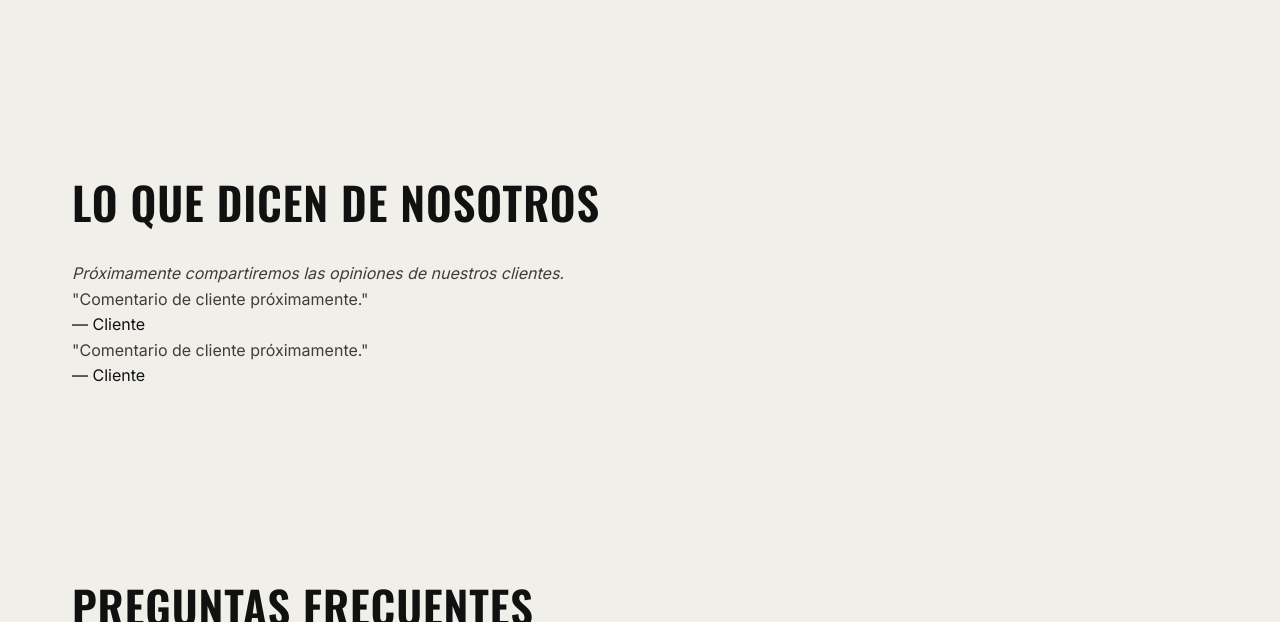
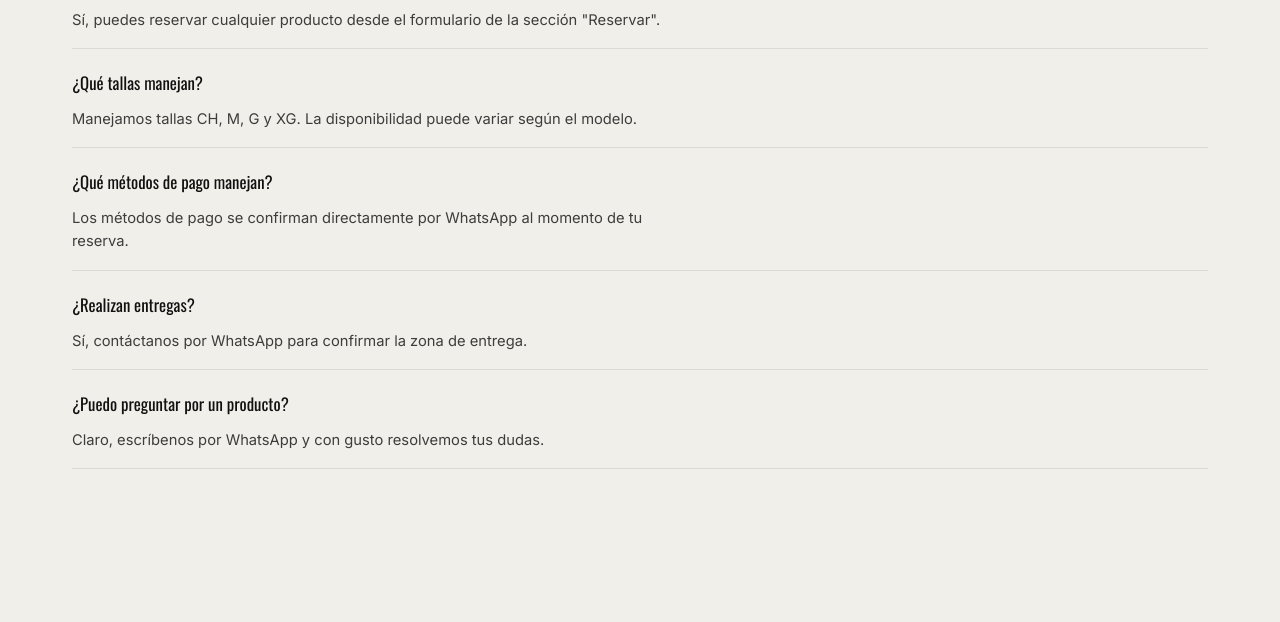
Before and after one commit to scarlycode/mens-shirts, a Flask app: page / in a window 1280 px wide. Shown: the part 5878-6500 px from the top of the page. Run offline with Flask 3, Linux system fonts and the light colour scheme.

Commit message:
Etapa 4 (parte 5): estilos de Galeria, Testimonios y FAQ

```diff
--- a/static/css/style.css
+++ b/static/css/style.css
@@ -611,3 +611,95 @@ section {
     justify-self: start;
     margin-top: var(--space-xs);
 }
+/* -----------------------------
+   16. GALERÍA
+   ----------------------------- */
+.galeria > p {
+    font-family: var(--font-mono);
+    font-size: 0.85rem;
+    color: var(--color-gray);
+    margin-bottom: var(--space-md);
+}
+
+.galeria__grid {
+    display: grid;
+    grid-template-columns: repeat(auto-fit, minmax(220px, 1fr));
+    gap: var(--space-sm);
+}
+
+.galeria__grid img {
+    width: 100%;
+    aspect-ratio: 1 / 1;
+    object-fit: cover;
+    background-color: var(--color-fog);
+    border: 1px solid var(--color-fog);
+    transition: opacity var(--transition);
+}
+
+.galeria__grid img:hover {
+    opacity: 0.8;
+}
+
+/* -----------------------------
+   17. TESTIMONIOS
+   ----------------------------- */
+.testimonios {
+    text-align: center;
+}
+
+.testimonios > p {
+    color: var(--color-gray);
+    margin-bottom: var(--space-md);
+}
+
+.testimonios__grid {
+    display: grid;
+    grid-template-columns: repeat(auto-fit, minmax(260px, 1fr));
+    gap: var(--space-sm);
+    text-align: left;
+}
+
+.testimonio-card {
+    background-color: var(--color-white);
+    border: 1px solid var(--color-fog);
+    padding: var(--space-md);
+}
+
+.testimonio-card p {
+    font-size: 1rem;
+    font-style: italic;
+    color: var(--color-graphite);
+    margin-bottom: var(--space-sm);
+}
+
+.testimonio-card span {
+    font-family: var(--font-mono);
+    font-size: 0.8rem;
+    color: var(--color-accent);
+}
+
+/* -----------------------------
+   18. FAQ
+   ----------------------------- */
+.faq__item {
+    border-bottom: 1px solid var(--color-fog);
+    padding: var(--space-sm) 0;
+}
+
+.faq__pregunta {
+    display: block;
+    width: 100%;
+    text-align: left;
+    font-family: var(--font-display);
+    font-size: 1.05rem;
+    text-transform: none;
+    letter-spacing: 0;
+    color: var(--color-ink);
+    padding: 0.3rem 0;
+}
+
+.faq__respuesta {
+    font-size: 0.92rem;
+    margin-top: var(--space-xs);
+    max-width: 65ch;
+}
```
